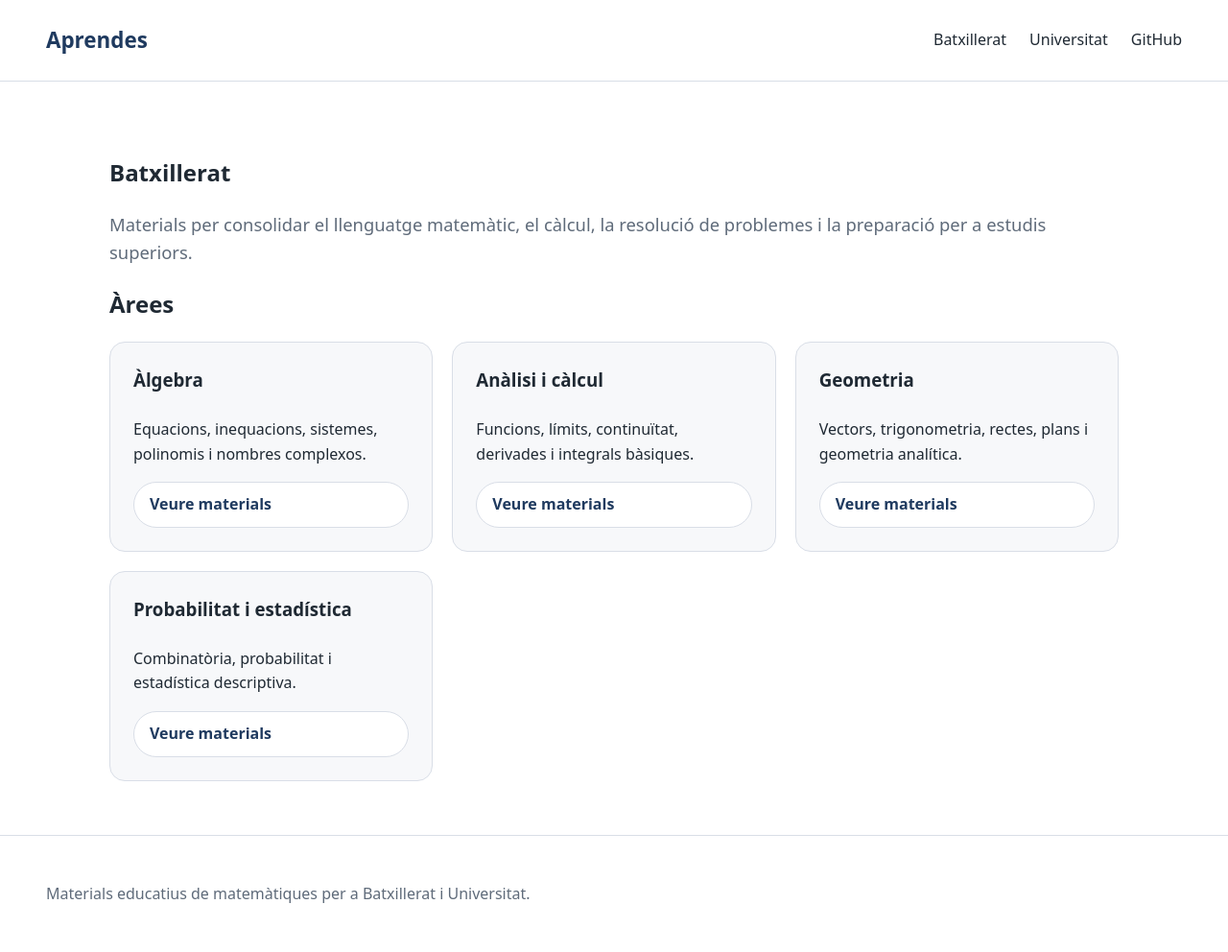
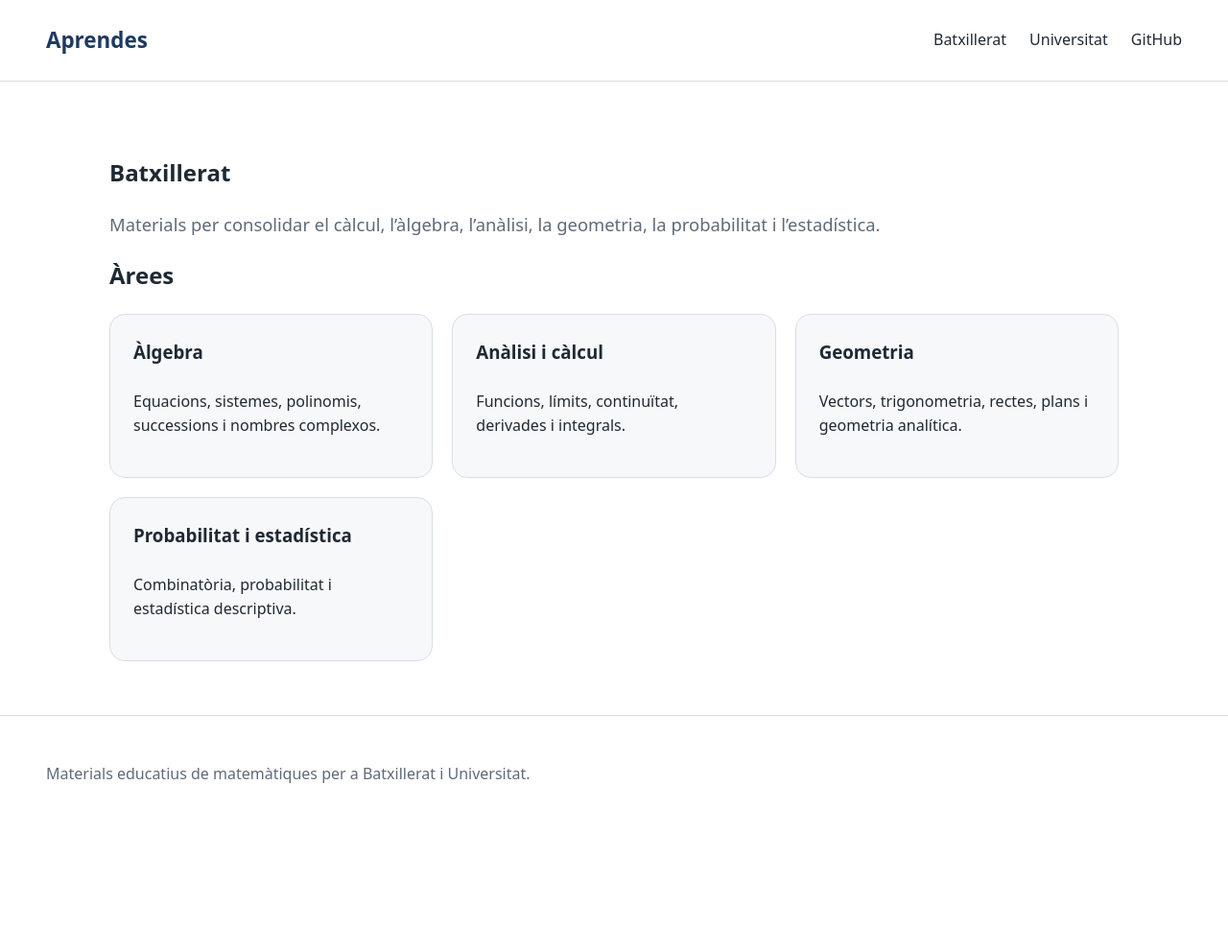
Before and after one commit to maperello/aprendes, a Jekyll site: the page built from batxillerat/index.html, in a window 1280 px wide. Shown: the whole page at 96% size. Built offline with Jekyll 4.4.1, drawn with Linux system fonts in a browser that asks for light colours; after the commit the page ends 900 px from its top, so only the background shows below that.

Commit message:
Revise content and add area cards for subjects
Updated the introductory text and added specific areas of study with descriptions.

```diff
--- a/batxillerat/index.html
+++ b/batxillerat/index.html
@@ -5,9 +5,10 @@ title: Batxillerat
 
 <section class="page-intro">
   <h1>Batxillerat</h1>
+
   <p>
-    Materials per consolidar el llenguatge matemàtic, el càlcul,
-    la resolució de problemes i la preparació per a estudis superiors.
+    Materials per consolidar el càlcul, l’àlgebra, l’anàlisi, la geometria,
+    la probabilitat i l’estadística.
   </p>
 </section>
 
@@ -15,14 +16,24 @@ title: Batxillerat
   <h2>Àrees</h2>
 
   <div class="grid">
-    {% for area in site.data.areas %}
-      {% if area.level == "batxillerat" %}
-        <article class="area-card">
-          <h3>{{ area.title }}</h3>
-          <p>{{ area.description }}</p>
-          <a class="button secondary" href="{{ site.baseurl }}{{ area.url }}">Veure materials</a>
-        </article>
-      {% endif %}
-    {% endfor %}
+    <article class="area-card">
+      <h3>Àlgebra</h3>
+      <p>Equacions, sistemes, polinomis, successions i nombres complexos.</p>
+    </article>
+
+    <article class="area-card">
+      <h3>Anàlisi i càlcul</h3>
+      <p>Funcions, límits, continuïtat, derivades i integrals.</p>
+    </article>
+
+    <article class="area-card">
+      <h3>Geometria</h3>
+      <p>Vectors, trigonometria, rectes, plans i geometria analítica.</p>
+    </article>
+
+    <article class="area-card">
+      <h3>Probabilitat i estadística</h3>
+      <p>Combinatòria, probabilitat i estadística descriptiva.</p>
+    </article>
   </div>
 </section>
```
